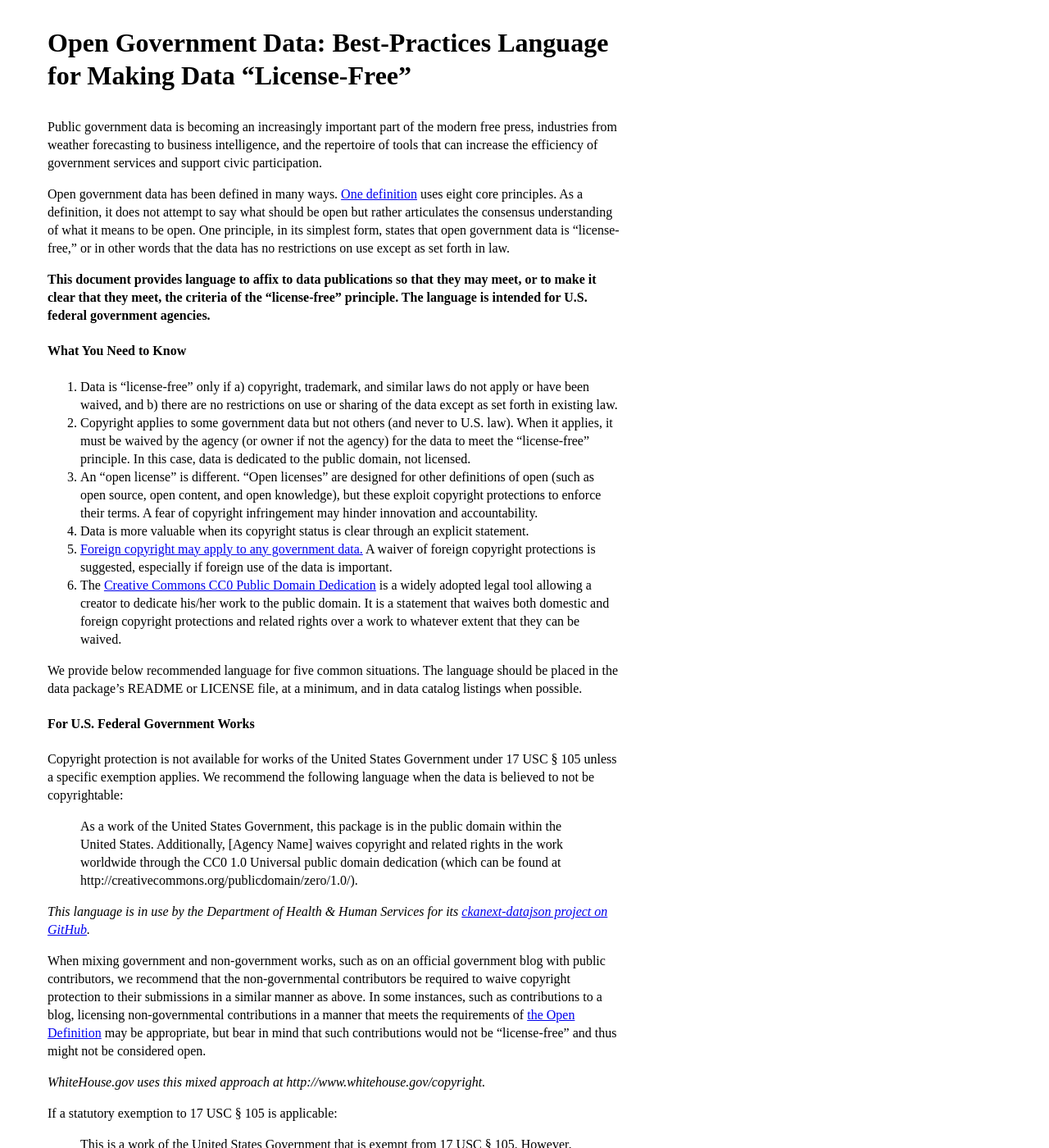
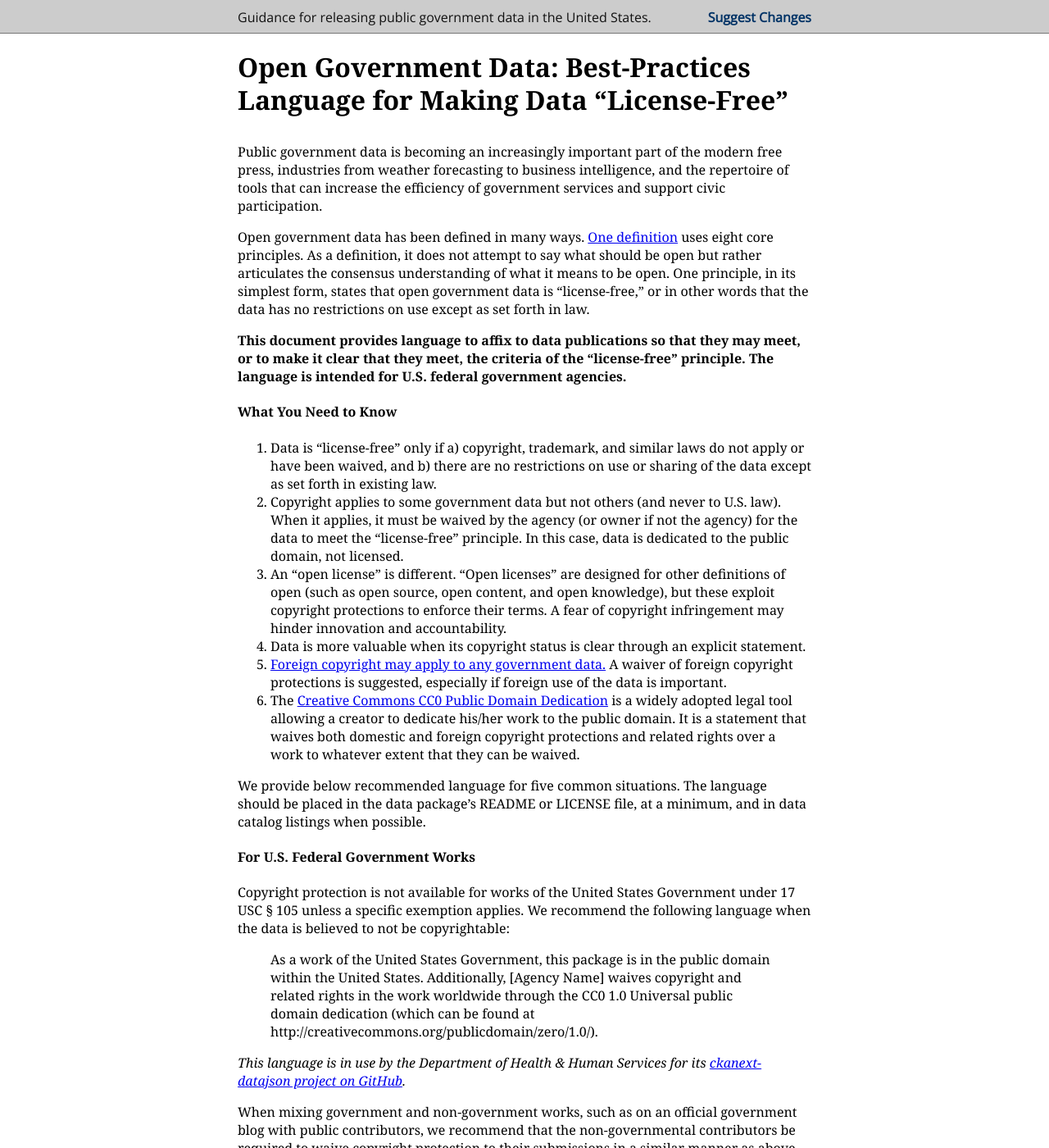
Before and after one commit to unitedstates/licensing, a Jekyll site: the page built from index.md, in a window 1280 px wide and 1400 px high. Shown: the whole window at 82% size. Built offline with Jekyll 4.4.1, drawn with Linux system fonts in a browser that asks for light colours; some web fonts are replaced.

Commit message:
another styling pass, still not great

```diff
--- a/_layouts/default.html
+++ b/_layouts/default.html
@@ -7,10 +7,14 @@
   <!-- <link href="assets/html5-reset.css" type="text/css" rel="stylesheet" /> -->
   <!--[if lt IE 9]><script src="assets/html5.js"></script><![endif]-->
 
+  <link href='http://fonts.googleapis.com/css?family=Open+Sans|Average' rel='stylesheet' type='text/css'>
+
   <style>
     body {
+      font-family: "Average", "Georgia", serif;
       font-size: 12pt;
       line-height: 22px;
+      margin: 0; padding: 0;
     }
 
     h3 {
@@ -20,11 +24,60 @@
 
     main {
       width: 700px;
-      padding: 0 50px 20px 50px;
+      margin: 0 auto;
+      padding: 30px 0 20px 0;
     }
+
+    header {
+      font-family: "Open Sans", Arial, sans-serif;
+      position: fixed;
+      top: 0;
+      height: 40px;
+      background: #ccc;
+      color: #111;
+      width: 100%;
+      border-bottom: 1px solid #777;
+    }
+
+    header .inner {
+      width: 700px;
+      margin: 0 auto;
+      position: relative;
+    }
+
+    header p {
+      position: absolute;
+      display: inline-block;
+      left: 0;
+      margin: 0; margin-top: 10px;
+    }
+
+    header a {
+      position: absolute;
+      display: inline-block;
+      margin: 0; margin-top: 10px;
+      right: 0;
+      color: #036; font-weight: bold;
+      text-decoration: none;
+    }
+
+    header a:hover {text-decoration: underline;}
+
   </style>
 </head>
 <body>
+
+<header>
+  <div class="inner">
+    <p>
+      Guidance for releasing public government data in the United States.
+    </p>
+
+    <a href="http://prose.io/#unitedstates/licensing/edit/gh-pages/index.md">
+      Suggest Changes
+    </a>
+  </div>
+</header>
 
 <main>
   {{ content }}
```
